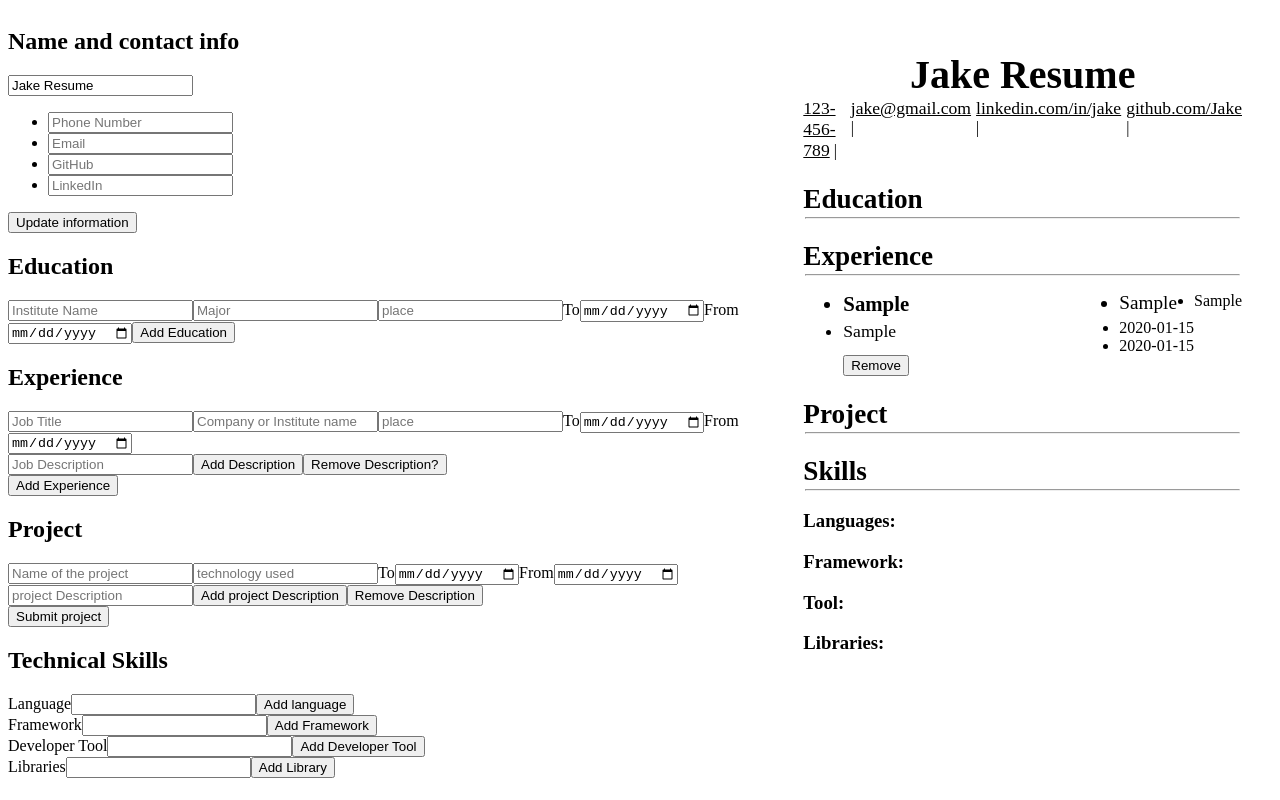
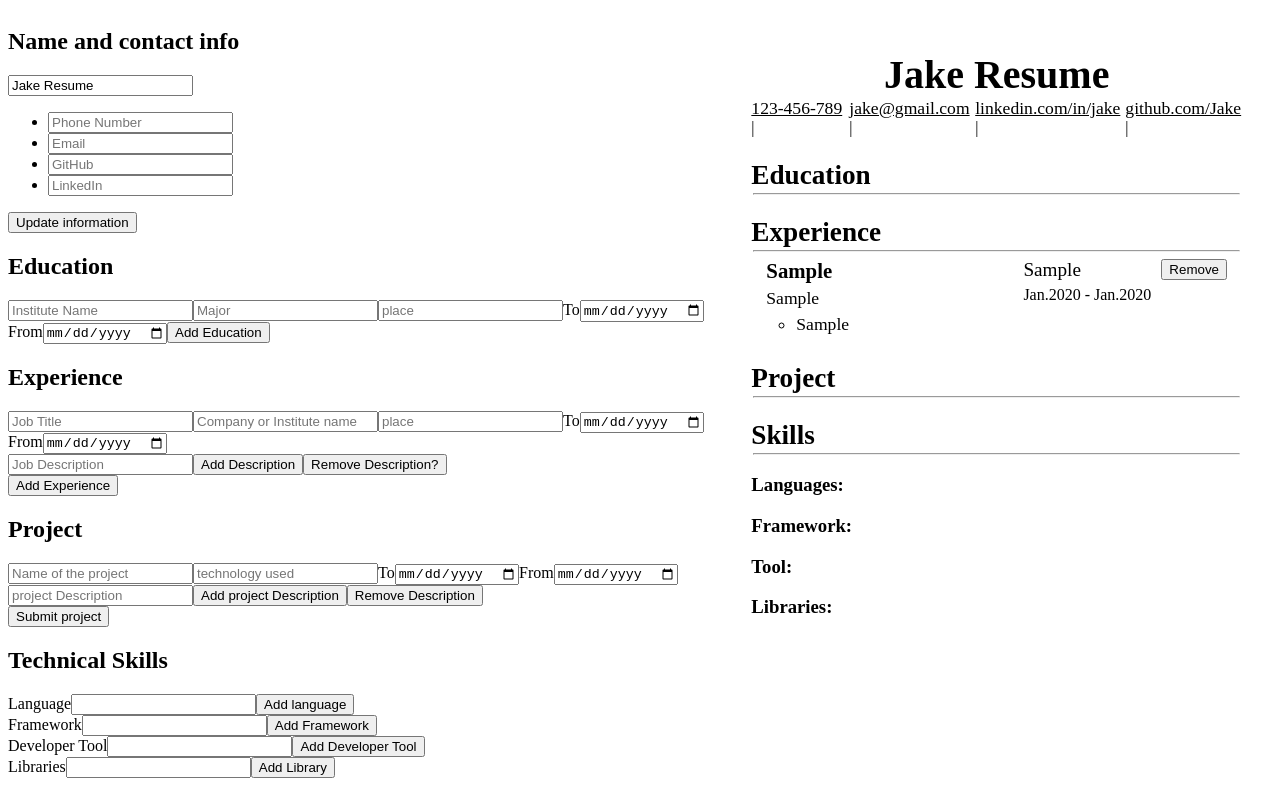
Before and after one commit to Lune3/cv-application, a React app in the folder cv-builder/: page / in a window 1280 px wide. Both pictures are taken after typing "Sample", "Sample", "Sample", "2020-01-15", "2020-01-15", "Sample" into the empty fields and a click on the button "Add Experience". Built offline with nearby package versions, Linux system fonts and the light colour scheme; the HTML template or start-up script is replaced by a standard one.

Commit message:
Positioning and class name change for edu and exp

```diff
--- a/cv-builder/src/App.jsx
+++ b/cv-builder/src/App.jsx
@@ -1,6 +1,6 @@
 import { useState } from "react";
 import { NameAndContactInputs ,Education,Experience,Projects, Skills} from "./components/inputs";
-import { userInformation ,education} from "./components/data";
+import { userInformation} from "./components/data";
 import { v4 as uuidv4 } from 'uuid';
 import './style.css';
 import { format } from "date-fns";
@@ -50,16 +50,20 @@ function UpdateUserEducationAndExperience({ userEducation, removeEducation }) {
             })
             return (
                 <ul key={edu.id}>
-                    <div className="userEducation">
-                        <div className="nameAndMajor">
-                            {[userEdu.slice(0,2)]}
-                        </div>
-                        <div className="placeAndDate">
-                            {[userEdu.slice(2,5)]}
+                    <div className={edu.hasOwnProperty("description")? "userExperience" :"userEducation"}>
+                        <div className="heading">
+                            <div className={edu.hasOwnProperty("description")? "experienceNameAndMajor" :"nameAndMajor"}>
+                                {[userEdu.slice(0,2)]}
+                            </div>
+                            <div className={edu.hasOwnProperty("description")? "experiencePlaceAndDate" :"placeAndDate"}>
+                                {[userEdu.slice(2,5)]}
 
+                            </div>
                         </div>
                         <div>
+                            <ul className="expList">
                             {expList}
+                            </ul>
                         </div>
                     </div>
                     <button onClick={() => removeEducation(edu.id)}>Remove</button>
@@ -180,8 +184,7 @@ export default function App(){
         const newExp = [...userExperience,{title:e.target[0].value,
             name:e.target[1].value,
             place:e.target[2].value,
-            to:e.target[3].value,
-            from:e.target[4].value,
+            date:`${format(e.target[3].value,"MMM'.'YYY")} - ${format(e.target[4].value,"MMM'.'YYY")}`,
             description:[],
             id:uuidv4()}];
 
--- a/cv-builder/src/style.css
+++ b/cv-builder/src/style.css
@@ -1,10 +1,14 @@
+*{
+    box-sizing: border-box;
+}
+
 #root{
     display: flex;
     box-sizing: border-box;
 }
 
 .inputSection{
-    flex-basis: 900px;
+    flex-basis: 750px;
 }
 
 .resumeSection{
@@ -58,24 +62,28 @@ a{
 
 .userEducation{
     flex-grow: 1;
+}
+
+.heading{
     display: flex;
+    justify-content: space-between;
 }
 
 .nameAndMajor{
     flex: 1;
 }
 
-.nameAndMajor > li:nth-child(1){
+.nameAndMajor > li:nth-child(1) ,.experienceNameAndMajor > li:nth-child(1){
     font-weight: 600;
     font-size: 1.3rem;
     margin-bottom: 5px;
 }
 
-.nameAndMajor > li:nth-child(2){
+.nameAndMajor > li:nth-child(2), .experienceNameAndMajor > li:nth-child(2){
     font-size: 1.1rem;
 }
 
-.placeAndDate li:nth-child(1){
+.placeAndDate li:nth-child(1), .experiencePlaceAndDate li:nth-child(1){
     font-size: 1.2rem;
     margin-bottom: 5px;
 }
@@ -83,3 +91,25 @@ a{
 hr{
     margin: 2px;
 }
+
+.experience ul:not(.expList){
+    display: flex;
+    list-style: none;
+    padding: 5px 15px 0px 15px;
+    margin: 0;
+    gap: 10px;
+}
+
+.experience button{
+    height: min-content;
+}
+
+.userExperience{
+    flex-grow: 1;
+}
+
+.expList{
+    font-size: 1.1rem;
+    padding-left: 30px;
+    margin: 5px 0px 5px 0px;
+}
```
